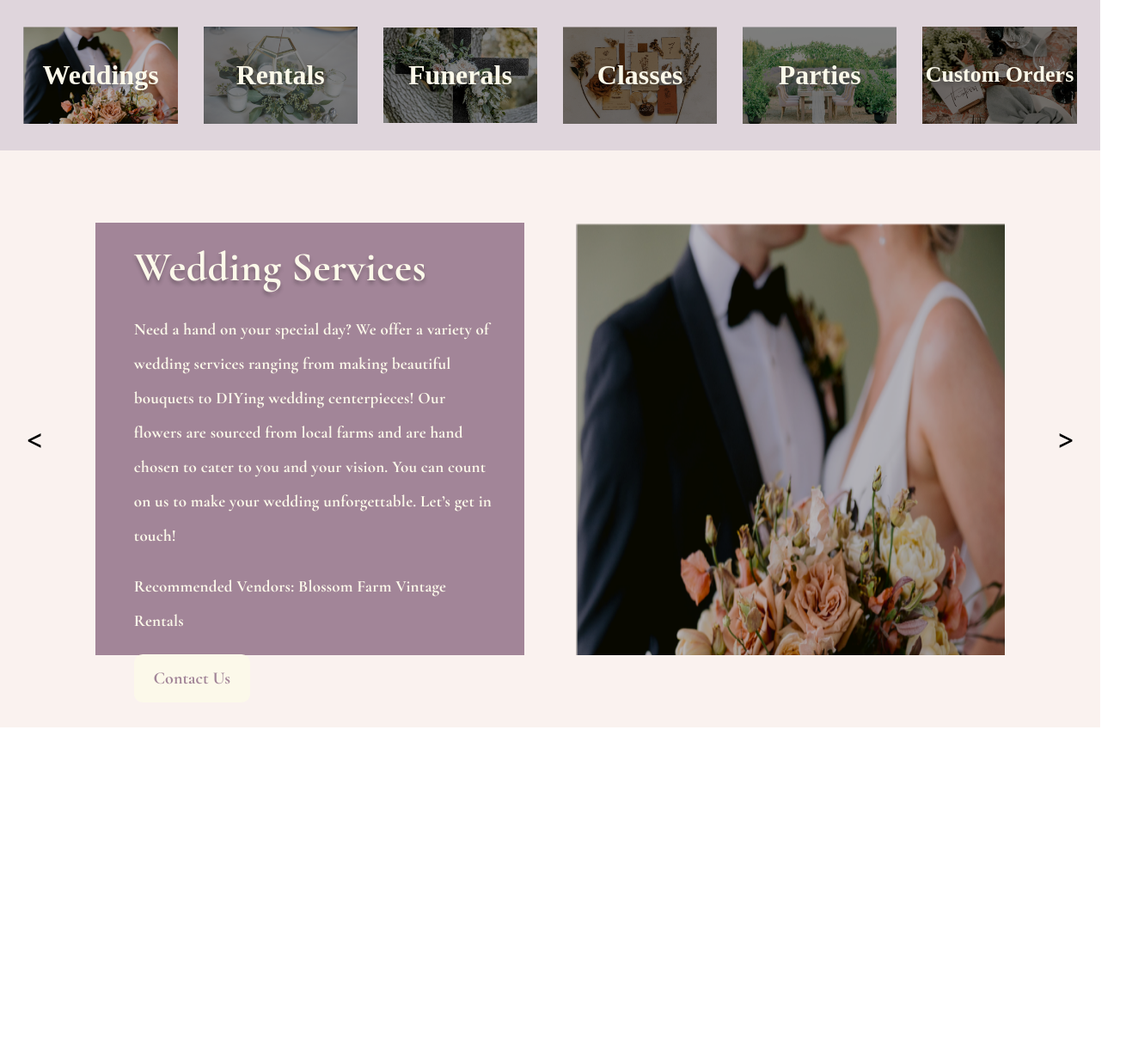
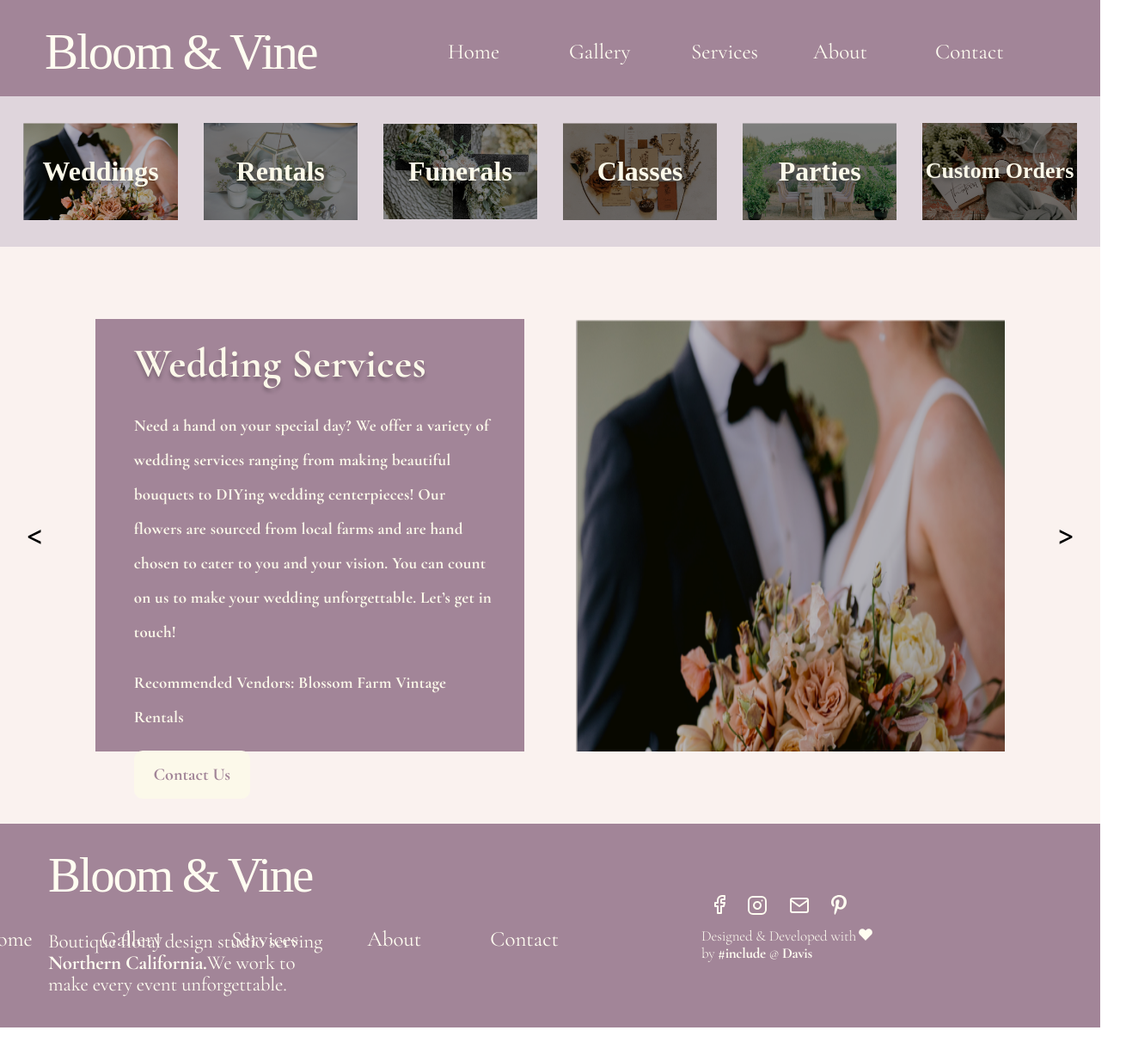
Before and after one commit to include-davis/bloom-and-vine, a React (Create React App) app in the folder bloom-and-vine/: page / in a window 1280 px wide. Shown: the top 1234 px of the page at 86% size, 1310 px wide, since content can reach past the window. Before the commit the page ends 846 px from the top, so only its background shows below. Built offline with nearby package versions, Linux system fonts and the light colour scheme; a web font is replaced by a local one.

Commit message:
Fixed spacing when carousel was used with footer

```diff
--- a/bloom-and-vine/src/Components/carousel.css
+++ b/bloom-and-vine/src/Components/carousel.css
@@ -3,8 +3,8 @@
 .container {
     display: flex;
     justify-content: center;
-    height: 56vh;
     text-align: left;
+    margin-bottom: 0px;
 
   }
   #image {
@@ -13,6 +13,7 @@
   }
   #actualImg{
     width: 39vw;
+    max-width: 615px;
     height: 75%;
   }
   .arrow {
@@ -30,6 +31,7 @@
   #texts{
     background: rgba(162, 133, 152, 1);
     width: 39vw;
+    max-width: 615px;
     height: 75%;
 
   }
--- a/bloom-and-vine/src/Pages/Services.js
+++ b/bloom-and-vine/src/Pages/Services.js
@@ -3,14 +3,18 @@ import ServiceBarList from '../Components/serviceBarList';
 import ServicesCarousel from '../Components/carousel';
 
 import React, { useState, useEffect } from 'react';
+import Navbar from '../Components/Navbar';
+import Footer from '../Components/Footer';
 
 function Services() {
   const [index, setIndex] = useState(0);
 
   return (
     <div className="Services">
+      <Navbar/>
       <ServiceBarList index = {index} setIndex = {setIndex}/>
       <ServicesCarousel index = {index} setIndex = {setIndex}/>
+      <Footer/>
     </div>
   );
 }
```
